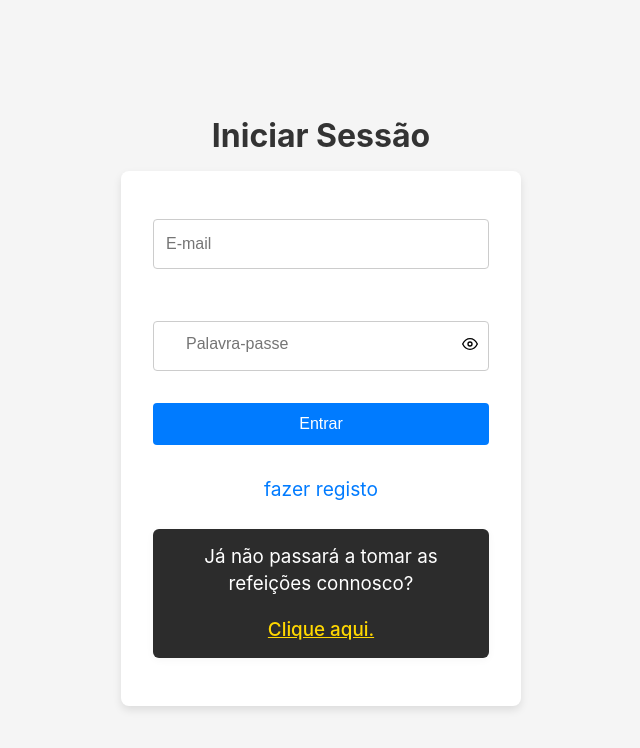
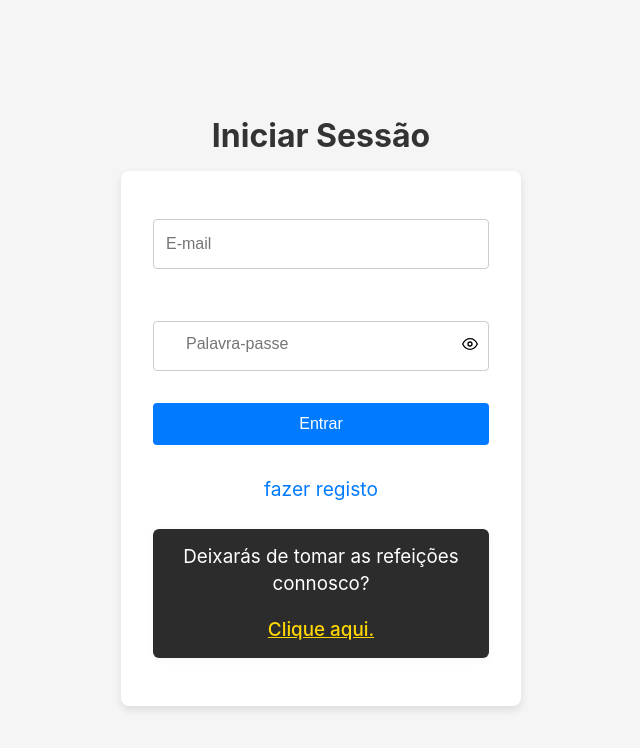
Before and after one commit to tioya2923/frontendsnretratos, a React (Create React App) app: page / in a window 1280 px wide. Shown: the top 748 px of the page, without its empty margins (319-959 px from the left). Built offline with nearby package versions, Linux system fonts and the light colour scheme; no server answers.

Commit message:
Corrigir registo, envio de email e WhatsApp1

```diff
--- a/src/Components/Pages/LoginSignup/login.jsx
+++ b/src/Components/Pages/LoginSignup/login.jsx
@@ -152,7 +152,7 @@ function Login() {
                     </div>
                     <div className="unsubscribe-meals" style={{ marginTop: 12, textAlign: 'center' }}>
                         <span style={{ color: '#fff', fontSize: '0.98em' }}>
-                            Já não passará a tomar as refeições connosco?{' '}
+                            Deixarás de tomar as refeições connosco?{' '}
                             <p></p>
                             <Link to="/unsubscribe" style={{ color: '#ffd700', textDecoration: 'underline' }}>
                                 Clique aqui.
```
